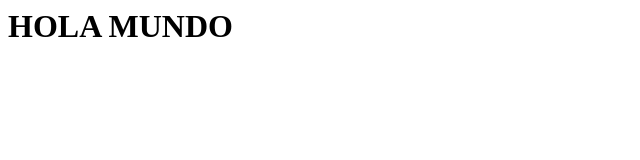
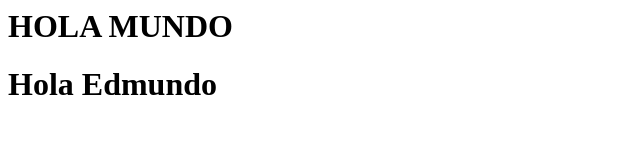
Before and after one commit to rmadrazo97/coursera-front-end, a plain HTML site: page index.html in a window 1280 px wide. Shown: the whole page, without its empty margins (0-640 px from the left). Drawn offline with Linux system fonts and the light colour scheme.

Commit message:
second commit

```diff
--- a/index.html
+++ b/index.html
@@ -1 +1,2 @@
 <h1>HOLA MUNDO</h1>
+<h1>Hola Edmundo</h1>
```
Also changed, not shown: templates/test.html (added, +1 -0 lines).
